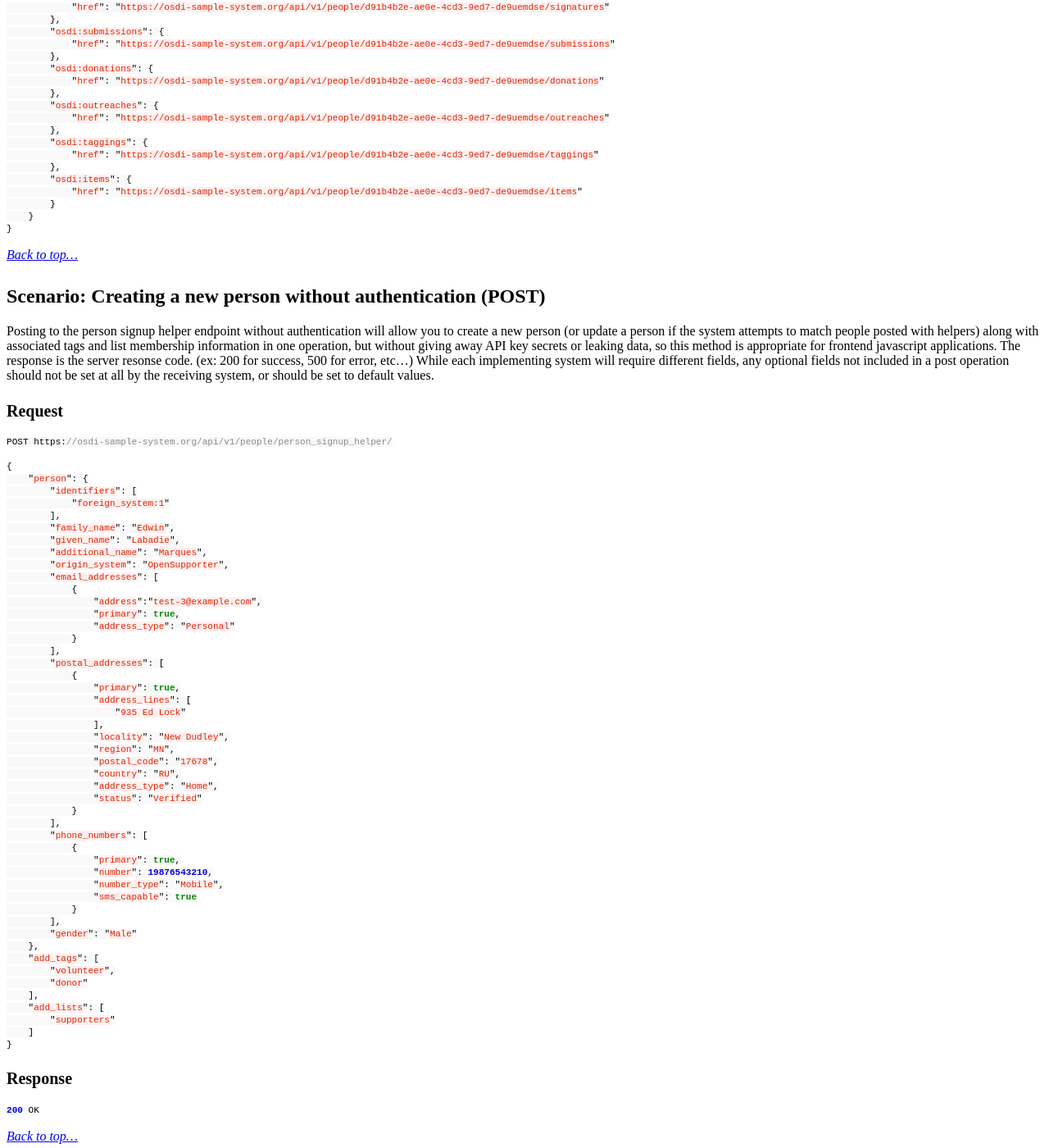
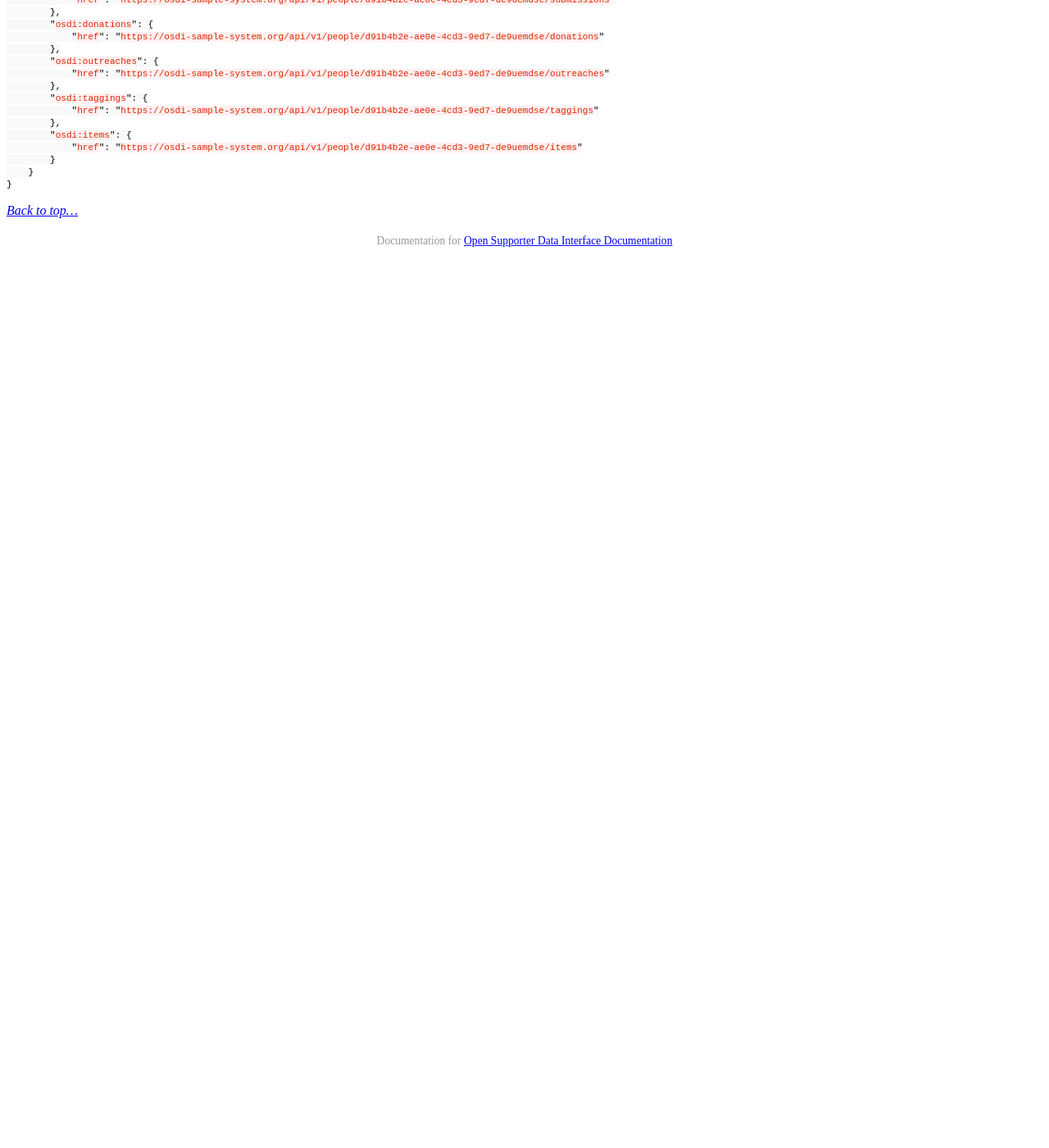
Before and after one commit to opensupporter/osdi-docs, a Jekyll site: the page built from person_signup.md, in a window 1280 px wide and 1400 px high, scrolled down 4391 px. Shown: the whole window at 82% size. Built offline with Jekyll 4.4.1, drawn with Linux system fonts in a browser that asks for light colours; a style sheet for code colours, icons or effects is not loaded; after the commit the page ends 4713 px from its top, so only the background shows below that; some of the changed text lies outside the part shown.

Commit message:
reverting person signup helper non-auth post

````diff
--- a/person_signup.md
+++ b/person_signup.md
@@ -13,7 +13,7 @@ When using the Person Signup Helper, tagging and list membership info may be add
 
 Some systems may attempt to match inputs via the Person Signup Helper to existing people in the database and update their record instead of creating a new person for every POST. The method used for matching will be detailed in that system's documentation.
 
-Typically, the response to a successful Person Signup Helper POST is the full representation of the person. However, the Person Signup Helper can be used without authentication, allowing for use in frontend javascript-based applications without giving away API key secrets, for example. If no authentication is passed, the response will simply be the server response code, to avoid leaking any data. (ex: 200 for success, 500 for error, etc...)
+The response to a successful Person Signup Helper POST is the full representation of the person.
 
 Some initial implementations may only support helpers -- direct RESTful access may not be supported. In those cases, the _links section may be omitted in responses.
 
@@ -27,7 +27,6 @@ Some initial implementations may only support helpers -- direct RESTful access m
 * [Related Resources](#related-resources)
 * [Scenarios](#scenarios)
     * [Scenario: Creating a new person (POST)](#scenario-creating-a-new-person-post)
-    * [Scenario: Creating a new person without authentication (POST)](#scenario-creating-a-new-person-without-authentication-post)
 
 
 {% include endpoints_and_url_structures.md %}
@@ -224,70 +223,3 @@ Cache-Control: max-age=0, private, must-revalidate
 ```
 
 _[Back to top...](#)_
-
-### Scenario: Creating a new person without authentication (POST)
-
-Posting to the person signup helper endpoint without authentication will allow you to create a new person (or update a person if the system attempts to match people posted with helpers) along with associated tags and list membership information in one operation, but without giving away API key secrets or leaking data, so this method is appropriate for frontend javascript applications. The response is the server resonse code. (ex: 200 for success, 500 for error, etc...) While each implementing system will require different fields, any optional fields not included in a post operation should not be set at all by the receiving system, or should be set to default values.
-
-#### Request
-
-```javascript
-POST https://osdi-sample-system.org/api/v1/people/person_signup_helper/
-
-{
-    "person": {
-        "identifiers": [
-            "foreign_system:1"
-        ],
-        "family_name": "Edwin",
-        "given_name": "Labadie",
-        "additional_name": "Marques",
-        "origin_system": "OpenSupporter",
-        "email_addresses": [
-            {
-                "address":"test-3@example.com",
-                "primary": true,
-                "address_type": "Personal"
-            }
-        ],
-        "postal_addresses": [
-            {
-                "primary": true,
-                "address_lines": [
-                    "935 Ed Lock"
-                ],
-                "locality": "New Dudley",
-                "region": "MN",
-                "postal_code": "17678",
-                "country": "RU",
-                "address_type": "Home",
-                "status": "Verified"
-            }
-        ],
-        "phone_numbers": [
-            {
-                "primary": true,
-                "number": 19876543210,
-                "number_type": "Mobile",
-                "sms_capable": true
-            }
-        ],
-        "gender": "Male"
-    },
-    "add_tags": [
-        "volunteer",
-        "donor"
-    ],
-    "add_lists": [
-        "supporters"
-    ]
-}
-```
-
-#### Response
-
-```javascript
-200 OK
-```
-
-_[Back to top...](#)_
````
